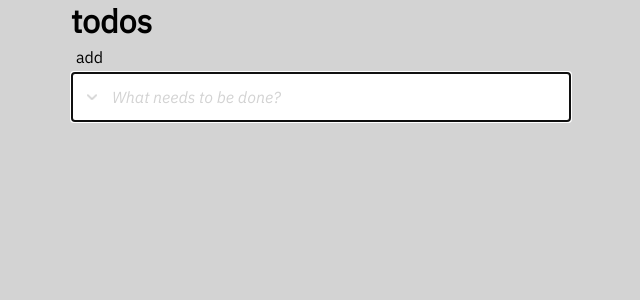
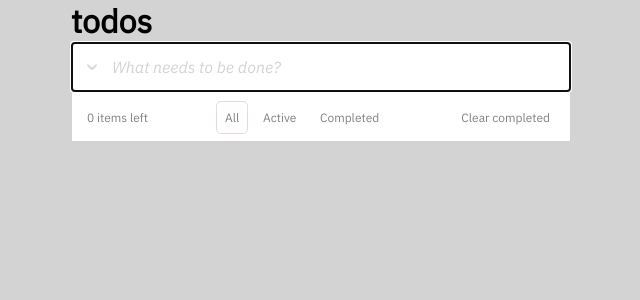
Before and after one commit to agkondakov91/todo, a React (Create React App) app: page / in a window 1280 px wide. Shown: the top 300 px of the page, without its empty margins (319-959 px from the left). Built offline with nearby package versions, Linux system fonts and the light colour scheme.

Commit message:
03-04-feat: Верстка компонента control

```diff
--- a/src/App.tsx
+++ b/src/App.tsx
@@ -1,7 +1,7 @@
 import { useState, useEffect, useRef, KeyboardEvent } from "react";
 
-import { Button } from "./components/button/button";
 import { Input } from "./components/input/input";
+import { Control } from "./components/control/control";
 
 export const App = () => {
   const [text, setText] = useState("");
@@ -25,17 +25,13 @@ export const App = () => {
         <h1 className="header__title">todos</h1>
       </header>
       <main className="main">
-        <Button
-          title="add"
-          isActive={false}
-          onClick={() => console.log("Test click")}
-        />
         <Input
           text={text}
           handleInputChange={setText}
           handleAddTodo={handleAddTask}
           inputRef={inputRef}
         />
+        <Control />
       </main>
       <footer className="footer"></footer>
     </>
--- a/src/components/button/button.css
+++ b/src/components/button/button.css
@@ -1,18 +1,18 @@
-.todos__button {
+.main__button {
   padding: 5px;
   border: none;
   background-color: transparent;
   color: inherit;
 }
 
-.todos__button-active {
+.main__button-active {
   outline: var(--border-active);
   outline-offset: 3px;
   border-radius: var(--border-radius);
 }
 
 @media (width >= 1024px) {
-  .todos__button:hover {
+  .main__button:hover {
     outline: var(--border-active);
     outline-offset: 3px;
     border-radius: var(--border-radius);
--- a/src/components/button/button.tsx
+++ b/src/components/button/button.tsx
@@ -10,7 +10,7 @@ export const Button = (props: TButtonProps) => {
   return (
     <button
       className={
-        props.isActive ? "todos__button todos__button-active" : "todos__button"
+        props.isActive ? "main__button main__button-active" : "main__button"
       }
       onClick={props.onClick}
     >
--- /dev/null
+++ b/src/components/control/control.css
@@ -0,0 +1,30 @@
+.main__control {
+  padding-inline: 15px;
+  display: flex;
+  justify-content: space-between;
+  align-items: center;
+  width: clamp(18.75rem, 14.205rem + 22.73vw, 31.25rem);
+  height: 50px;
+  font-size: 12px;
+  background-color: white;
+  color: gray;
+  border: 1px solid var(--color-grey);
+}
+
+.main__control div {
+  display: flex;
+  gap: clamp(0.438rem, -0.021rem + 1.1vw, 0.938rem);
+}
+
+@media (width <= 670px) {
+  .main__control {
+    padding-block: 20px;
+    height: 250px;
+    flex-direction: column;
+  }
+
+  .main__control div {
+    flex-direction: column;
+    gap: 10px;
+  }
+}
--- /dev/null
+++ b/src/components/control/control.tsx
@@ -0,0 +1,51 @@
+import "./control.css";
+
+import { useDispatch, useSelector } from "../../store/store";
+import { removeTodosCompleted, setFilter } from "../../store/todoSlice";
+
+import { Button } from "../button/button";
+
+export const Control = () => {
+  const dispatch = useDispatch();
+  const todos = useSelector((store) => store.actionTodo.list);
+  const currentFilter = useSelector((store) => store.actionTodo.filter);
+
+  const activeTodos = todos.filter((todo) => !todo.completed).length;
+
+  const itemsLeftText =
+    currentFilter === "completed"
+      ? "0 items left"
+      : `${activeTodos} items left`;
+
+  const handleClearCompleted = () => {
+    dispatch(removeTodosCompleted());
+  };
+
+  return (
+    <div className="main__control">
+      <span>{itemsLeftText}</span>
+      <div>
+        <Button
+          title="All"
+          isActive={currentFilter === "all"}
+          onClick={() => dispatch(setFilter("all"))}
+        />
+        <Button
+          title="Active"
+          isActive={currentFilter === "active"}
+          onClick={() => dispatch(setFilter("active"))}
+        />
+        <Button
+          title="Completed"
+          isActive={currentFilter === "completed"}
+          onClick={() => dispatch(setFilter("completed"))}
+        />
+      </div>
+      <Button
+        title="Clear completed"
+        isActive={false}
+        onClick={handleClearCompleted}
+      />
+    </div>
+  );
+};
--- a/src/components/input/input.css
+++ b/src/components/input/input.css
@@ -1,10 +1,10 @@
-.todos__container {
+.main__container {
   position: relative;
   display: flex;
   align-items: center;
 }
 
-.todos__icon {
+.main__icon {
   position: absolute;
   left: 16px;
   background-image: url("../../images/arrow.png");
@@ -14,7 +14,7 @@
   height: 10px;
 }
 
-.todos__input {
+.main__input {
   padding: 0;
   padding-inline-start: 40px;
   width: clamp(18.75rem, 14.205rem + 22.73vw, 31.25rem);
@@ -22,7 +22,7 @@
   border: 1px solid var(--color-grey);
 }
 
-.todos__input::placeholder {
+.main__input::placeholder {
   color: var(--color-grey);
   font-style: italic;
 }
--- a/src/components/input/input.tsx
+++ b/src/components/input/input.tsx
@@ -9,11 +9,11 @@ type TInputProps = {
 
 export const Input = (props: TInputProps) => {
   return (
-    <div className="todos__container">
-      <div className="todos__icon"></div>
+    <div className="main__container">
+      <div className="main__icon"></div>
       <input
         type="text"
-        className="todos__input"
+        className="main__input"
         placeholder="What needs to be done?"
         value={props.text}
         ref={props.inputRef}
--- a/src/index.tsx
+++ b/src/index.tsx
@@ -1,6 +1,10 @@
+import "./index.css";
+
 import React from "react";
 import ReactDOM from "react-dom/client";
-import "./index.css";
+import { Provider } from "react-redux";
+import store from "./store/store";
+
 import { App } from "./App";
 
 const root = ReactDOM.createRoot(
@@ -8,6 +12,8 @@ const root = ReactDOM.createRoot(
 );
 root.render(
   <React.StrictMode>
-    <App />
+    <Provider store={store}>
+      <App />
+    </Provider>
   </React.StrictMode>
 );
```
Also changed, not shown: src/store/store.ts (renamed from src/components/store/store.ts), src/store/todoSlice.ts (renamed from src/components/store/todoSlice.ts).
